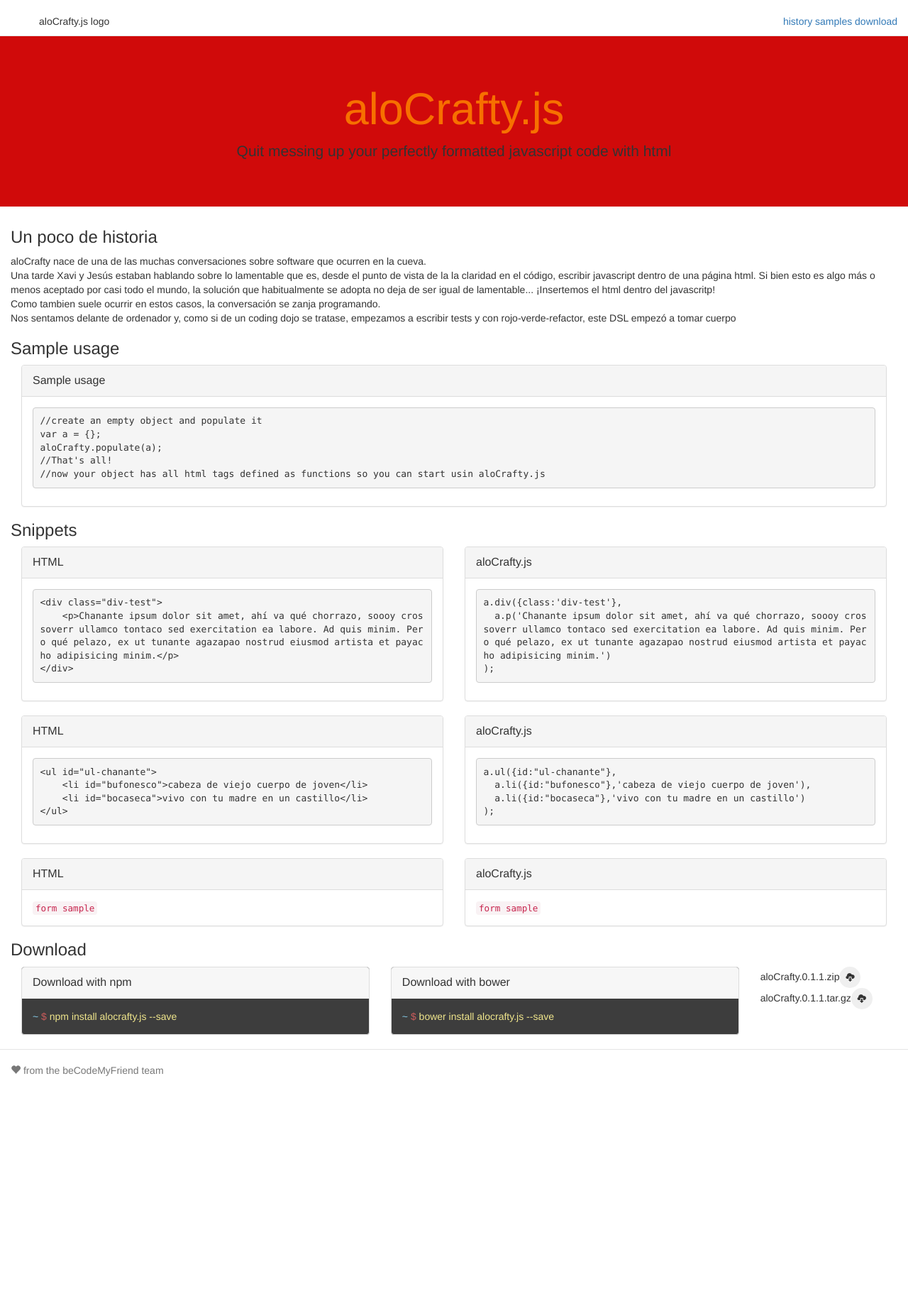
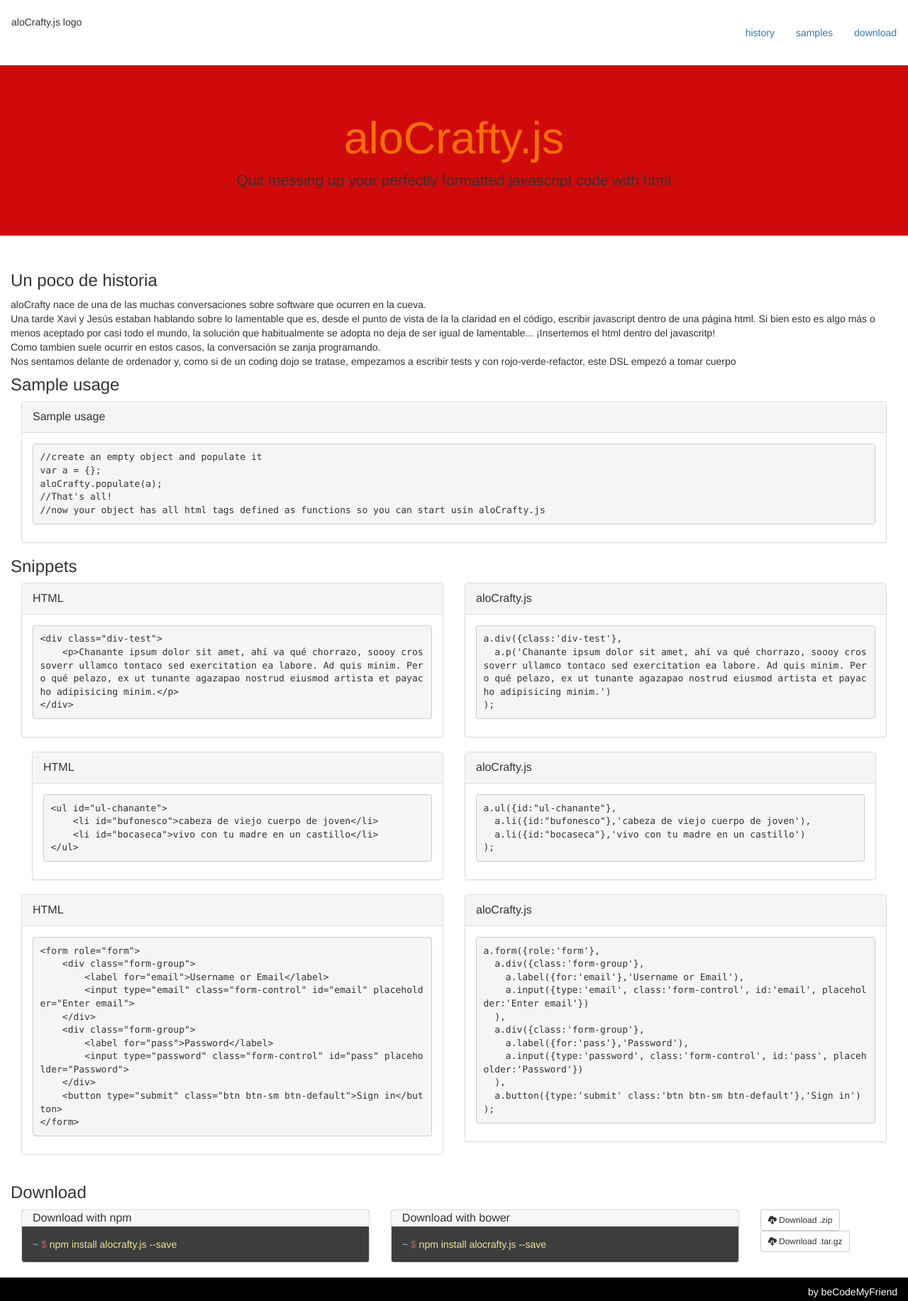
Before and after one commit to gerardorf/alocrafty.js, a website: page app/index.html in a window 1280 px wide. Shown: the whole page at 71% size. Before the commit the page ends 1528 px from the top, so only its background shows below. Drawn offline with nearby package versions, Linux system fonts and the light colour scheme; files that its build step writes are made by us from their sources; a small style sheet from the web is missing.

Commit message:
add html snippet

```diff
--- a/Gruntfile.js
+++ b/Gruntfile.js
@@ -70,7 +70,7 @@
                 open: true,
                 livereload: 35729,
                 // Change this to '0.0.0.0' to access the server from outside
-                hostname: 'localhost'
+                hostname: '0.0.0.0'
             },
             livereload: {
                 options: {
--- a/app/index.html
+++ b/app/index.html
@@ -20,29 +20,28 @@
         <script type="text/JavaScript" src="http://cdnjs.cloudflare.com/ajax/libs/highlight.js/8.1/highlight.min.js"></script>
         <script>
         hljs.initHighlightingOnLoad();
+
         </script>
     </head>
     <body>
         <!--[if lt IE 10]>
         <p class="browsehappy">You are using an <strong>outdated</strong> browser. Please <a href="http://browsehappy.com/">upgrade your browser</a> to improve your experience.</p>
         <![endif]-->
-        <nav class="nav">
-            <div>
-                <ul class="pull-left">
+        <nav class="navbar">
+            <ul class="nav navbar-nav navbar-left">
                 <li>aloCrafty.js logo</li>
             </ul>
-                <ul class="pull-right">
+            <ul class="nav navbar-nav navbar-right">
                 <li><a href="#history">history</a></li>
                 <li><a href="#samples">samples</a></li>
                 <li><a href="#download">download</a></li>
             </ul>
-            </div>
         </nav>
         <div class="jumbotron">
             <h1>aloCrafty.js</h1>
             <p>Quit messing up your perfectly formatted javascript code with html</p>
         </div>
-        <div id="history" class="history">
+        <div id="history" class="history col-md-12">
             <div>
                 <h3>Un poco de historia</h3>
                 <p>aloCrafty nace de una de las muchas conversaciones sobre software que ocurren en la cueva.<br>
@@ -93,13 +92,14 @@
                     </div>
                 </div>
             </div>
+            <div class="col-md-12">
                 <div class="html-ul col-md-6">
                     <div class="panel panel-default">
                         <div class="panel-heading">
                             <p class="panel-title">HTML</p>
                         </div>
                         <div class="panel-body">
-                        <pre><code>&lt;ul id="ul-chanante"&gt;
+                            <pre><code class="html">&lt;ul id="ul-chanante"&gt;
     &lt;li id="bufonesco"&gt;cabeza de viejo cuerpo de joven&lt;/li&gt;
     &lt;li id="bocaseca"&gt;vivo con tu madre en un castillo&lt;/li&gt;
 &lt;/ul&gt;</code></pre>
@@ -112,10 +112,11 @@
                             <p class="panel-title">aloCrafty.js</p>
                         </div>
                         <div class="panel-body">
-                        <pre><code>a.ul({id:"ul-chanante"},
+                            <pre><code class="javascript">a.ul({id:"ul-chanante"},
   a.li({id:"bufonesco"},'cabeza de viejo cuerpo de joven'),
   a.li({id:"bocaseca"},'vivo con tu madre en un castillo')
 );</code></pre>
+                        </div>
                     </div>
                 </div>
             </div>
@@ -125,7 +126,17 @@
                         <p class="panel-title">HTML</p>
                     </div>
                     <div class="panel-body">
-                        <code>form sample</code>
+                        <pre><code class="html">&lt;form role="form"&gt;
+    &lt;div class="form-group"&gt;
+        &lt;label for="email"&gt;Username or Email&lt;/label&gt;
+        &lt;input type="email" class="form-control" id="email" placeholder="Enter email"&gt;
+    &lt;/div&gt;
+    &lt;div class="form-group"&gt;
+        &lt;label for="pass"&gt;Password&lt;/label&gt;
+        &lt;input type="password" class="form-control" id="pass" placeholder="Password"&gt;
+    &lt;/div&gt;
+    &lt;button type="submit" class="btn btn-sm btn-default"&gt;Sign in&lt;/button&gt;
+&lt;/form&gt;</code></pre>
                     </div>
                 </div>
             </div>
@@ -135,12 +146,22 @@
                         <p class="panel-title">aloCrafty.js</p>
                     </div>
                     <div class="panel-body">
-                        <code>form sample</code>
+                        <pre><code class="javascript">a.form({role:'form'},
+  a.div({class:'form-group'},
+    a.label({for:'email'},'Username or Email'),
+    a.input({type:'email', class:'form-control', id:'email', placeholder:'Enter email'})
+  ),
+  a.div({class:'form-group'},
+    a.label({for:'pass'},'Password'),
+    a.input({type:'password', class:'form-control', id:'pass', placeholder:'Password'})
+  ),
+  a.button({type:'submit' class:'btn btn-sm btn-default'},'Sign in')
+);</code></pre>
                     </div>
                 </div>
             </div>
         </div>
-        <div id="download" class="download">
+        <div class="download col-md-12">
             <h3>Download</h3>
             <div class="col-md-5">
                 <div class="panel panel-shell">
@@ -162,24 +183,21 @@
                     <div class="panel-body">
                         <span class="path">~</span>
                         <span class="prompt">$</span>
-                        <span class="command">bower install alocrafty.js --save</span>
+                        <span class="command">npm install alocrafty.js --save</span>
                     </div>
                 </div>
             </div>
             <div class="col-md-2">
-                <div>
                 <div class="input-group">
-                    aloCrafty.0.1.1.zip<button type="button" class="btn btn-circle"><i class="glyphicon glyphicon-cloud-download"></i></button>
-                    </div>
-
+                    <button type="button" class="btn btn-default btn-sm"><span class="glyphicon glyphicon-cloud-download"></span> Download .zip</button>
                 </div>
                 <div>
-                    aloCrafty.0.1.1.tar.gz<button type="button" class="btn btn-circle"><i class="glyphicon glyphicon-cloud-download"></i></button>
+                    <button type="button" class="btn btn-default btn-sm"><span class="glyphicon glyphicon-cloud-download"></span> Download .tar.gz</button>
                 </div>
             </div>
         </div>
         <div class="footer col-md-12">
-            <p><span class="glyphicon glyphicon-heart"></span> from the beCodeMyFriend team</p>
+            <p class="pull-right">by beCodeMyFriend</p>
         </div>
         <!-- build:js scripts/vendor.js -->
         <!-- bower:js -->
@@ -188,26 +206,26 @@
         <!-- endbuild -->
         <!-- Google Analytics: change UA-XXXXX-X to be your site's ID. -->
          <script>
-        (function(b,o,i,l,e,r){b.GoogleAnalyticsObject=l;b[l]||(b[l]=
-        function(){(b[l].q=b[l].q||[]).push(arguments)});b[l].l=+new Date;
-        e=o.createElement(i);r=o.getElementsByTagName(i)[0];
-        e.src='//www.google-analytics.com/analytics.js';
-        r.parentNode.insertBefore(e,r)}(window,document,'script','ga'));
-        ga('create','UA-XXXXX-X');ga('send','pageview');
+        // (function(b,o,i,l,e,r){b.GoogleAnalyticsObject=l;b[l]||(b[l]=
+        // function(){(b[l].q=b[l].q||[]).push(arguments)});b[l].l=+new Date;
+        // e=o.createElement(i);r=o.getElementsByTagName(i)[0];
+        // e.src='//www.google-analytics.com/analytics.js';
+        // r.parentNode.insertBefore(e,r)}(window,document,'script','ga'));
+        // ga('create','UA-XXXXX-X');ga('send','pageview');
         </script>
         <!-- build:js scripts/plugins.js -->
-        <script src="../bower_components/bootstrap/js/affix.js"></script>
-        <script src="../bower_components/bootstrap/js/alert.js"></script>
-        <script src="../bower_components/bootstrap/js/dropdown.js"></script>
-        <script src="../bower_components/bootstrap/js/tooltip.js"></script>
-        <script src="../bower_components/bootstrap/js/modal.js"></script>
-        <script src="../bower_components/bootstrap/js/transition.js"></script>
-        <script src="../bower_components/bootstrap/js/button.js"></script>
-        <script src="../bower_components/bootstrap/js/popover.js"></script>
-        <script src="../bower_components/bootstrap/js/carousel.js"></script>
-        <script src="../bower_components/bootstrap/js/scrollspy.js"></script>
-        <script src="../bower_components/bootstrap/js/collapse.js"></script>
-        <script src="../bower_components/bootstrap/js/tab.js"></script>
+        <!-- <script src="../bower_components/bootstrap/js/affix.js"></script> -->
+        <!-- <script src="../bower_components/bootstrap/js/alert.js"></script> -->
+        <!-- <script src="../bower_components/bootstrap/js/dropdown.js"></script> -->
+        <!-- <script src="../bower_components/bootstrap/js/tooltip.js"></script> -->
+        <!-- <script src="../bower_components/bootstrap/js/modal.js"></script> -->
+        <!-- <script src="../bower_components/bootstrap/js/transition.js"></script> -->
+        <!-- <script src="../bower_components/bootstrap/js/button.js"></script> -->
+        <!-- <script src="../bower_components/bootstrap/js/popover.js"></script> -->
+        <!-- <script src="../bower_components/bootstrap/js/carousel.js"></script> -->
+        <!-- <script src="../bower_components/bootstrap/js/scrollspy.js"></script> -->
+        <!-- <script src="../bower_components/bootstrap/js/collapse.js"></script> -->
+        <!-- <script src="../bower_components/bootstrap/js/tab.js"></script> -->
         <!-- endbuild -->
         <!-- build:js({app,.tmp}) scripts/main.js -->
         <script src="scripts/main.js"></script>
--- a/app/styles/main.css
+++ b/app/styles/main.css
@@ -12,22 +12,13 @@
 }
 
 /* Everything but the jumbotron gets side spacing for mobile first views */
-.nav,
+.navbar,
 .history,
 .samples,
 .download,
 .footer {
     padding-left: 15px;
     padding-right: 15px;
-}
-
-/* Custom page header */
-.nav {
-    border-bottom: 1px solid #e5e5e5;
-}
-
-.nav li {
-  display: inline;
 }
 
 /* Make the masthead heading the same height as the navigation */
@@ -40,8 +31,9 @@
 
 /* Custom page footer */
 .footer {
-    padding-top: 19px;
-    color: #777;
+    padding-top: 10px;
+    color: #FFF;
+    background-color: #000;
     border-top: 1px solid #e5e5e5;
 }
 
@@ -66,8 +58,9 @@
 }
 
 .panel-shell > .panel-heading {
-  background-color: #F7F7F7;
-  background-image: -moz-linear-gradient(center top , #F7F7F7 0%, #CFCFCF 7%, #AAAAAA 100%);
+  padding: 0px 15px;
+  background-color: #F7F7F7;*/
+  background-image: -moz-linear-gradient(to bottom right, red, rgba(255,0,0,0));
 }
 
 .panel-shell > .panel-heading + .panel-collapse .panel-body {
@@ -88,31 +81,6 @@
     color: #F0E68C;
 }
 
-.btn-circle {
-  width: 30px;
-  height: 30px;
-  text-align: center;
-  padding: 6px 0;
-  font-size: 12px;
-  line-height: 1.428571429;
-  border-radius: 15px;
-}
-.btn-circle.btn-lg {
-  width: 50px;
-  height: 50px;
-  padding: 10px 16px;
-  font-size: 18px;
-  line-height: 1.33;
-  border-radius: 25px;
-}
-.btn-circle.btn-xl {
-  width: 70px;
-  height: 70px;
-  padding: 10px 16px;
-  font-size: 24px;
-  line-height: 1.33;
-  border-radius: 35px;
-}
 
 /* Responsive: Portrait tablets and up */
 @media screen and (min-width: 768px) {
```
Lines whose indentation alone changed are shown as unchanged.
